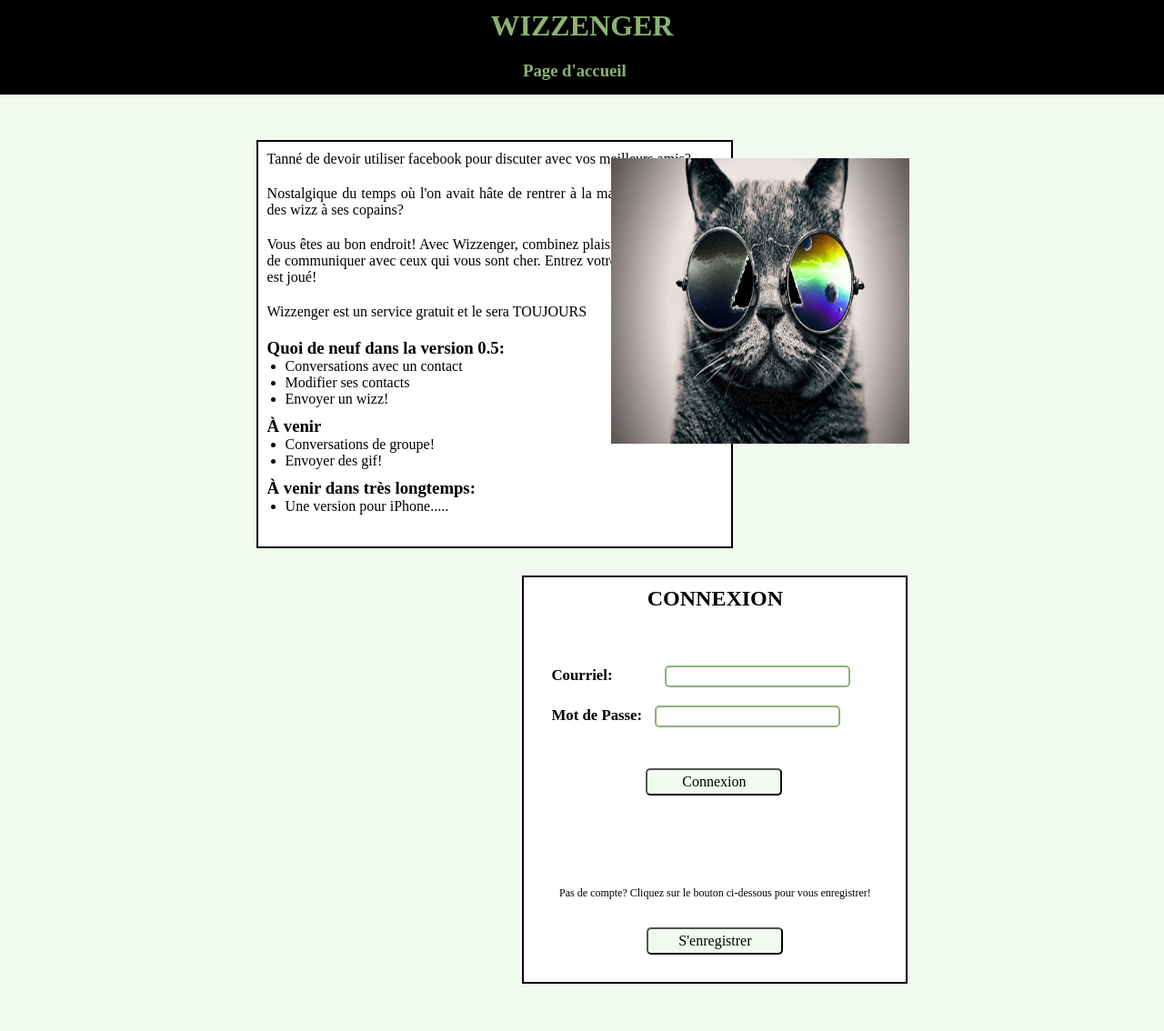
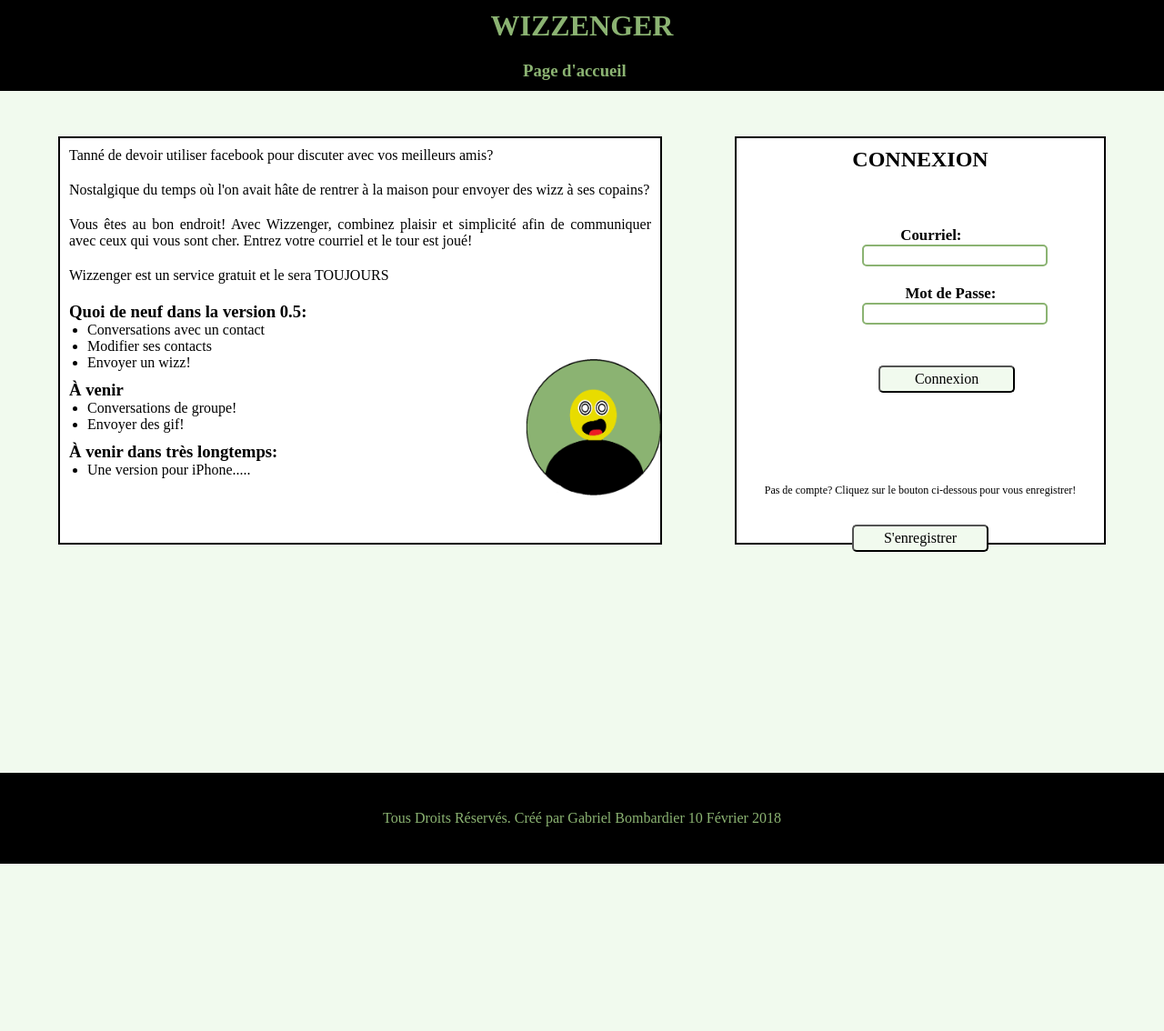
Before and after one commit to 1992gabb/WebWizzenger, a PHP site: page / in a window 1280 px wide. Shown: the whole page at 91% size. After the commit the page ends 950 px from the top, so only its background shows below. Run offline with PHP 8.4, Linux system fonts and the light colour scheme; some libraries are stand-ins or nearby versions; some web fonts are replaced.

Commit message:
CHANGED THE STYLE
- Added footer
- Display alert on bad login
- Added Wizzenger Icon

```diff
--- a/css/style.css
+++ b/css/style.css
@@ -5,6 +5,10 @@
 }
 
 html{
+	height:100%;
+}
+
+body{
 	height:100%;
 }
 
@@ -29,7 +33,6 @@
 /* ---------------------- Le contenu de la page index----------------------  */
 #index_body{
 	width:100%;
-	height:980px;
 	margin:auto;
 	padding-top:10px;
 	background-color:#F1FAEE;
@@ -40,6 +43,7 @@
 
 header{
 	width:100%;
+	height:100px;
 	display:block;
 	margin:auto;
 	color:#8bb372;
@@ -64,8 +68,8 @@
 }
 
 #index_content{
-	width:80%;
-	height:980px;
+	width:100%;
+	height:665px;
 	margin:auto;
 	padding-top:50px;
 }
@@ -73,12 +77,12 @@
 #login_zone{
 	color:black;
 	text-align: center;
-	width:400px;
+	width:30%;
 	height:425px;
 	float:right;
 	border:2px solid black;
 	background-color:white;
-	margin-right: 15%;
+	margin-right: 5%;
 	padding:10px;
 	margin-left:3%;
 }
@@ -105,7 +109,7 @@
 #btn_submit, #btn_register{
 	height:30px;
 	width:150px;
-	margin:30px auto 5px auto;
+	margin:30px 0 5px 18%;
     -webkit-border-radius: 5px;
 	border-radius: 5px;
 	font-family:"Raleway-Regular";
@@ -126,12 +130,12 @@
 
 #ligne1, #ligne2{
 	font-size:0.7em;
-	margin:60px 40px 0px 20px;
+	margin:60px 0 0 20%;
 	float:left;
 }
 
 #ligne2{
-	margin:20px 20px 0px 20px;
+	margin:20px 0 0 20%;
 }
 
 .popup {
@@ -157,15 +161,33 @@
 
 /* ---------------------- Message d'accueil ----------------------  */
 #index_message{
-	width:500px;
+	width:50%;
 	height:425px;
 	padding:10px;
 	border:2px solid black;
 	text-align: justify;
 	float:left;
-	margin-left:15%;
+	margin-left:5%;
 	margin-bottom:30px;
 	background-color:white;
+	position: relative;
+}
+
+#img_wizz{
+	width: 150px;
+	height:150px;
+	margin:20px 50px;
+	display:block;
+	position:absolute;
+	top:50%;
+	left:70%;
+}
+
+/* Pour faire l'effet wizz */
+#img_wizz:hover {
+    animation: shake 0.5s;
+    /* Le nombre de fois que l'on recommence*/
+    animation-iteration-count: infinite;
 }
 
 p{
@@ -181,29 +203,22 @@
 }
 
 /* ----------------------  Le footer ----------------------  */
-#img_wizz{
-	width: 32%;
-	height:32%;
-	margin:20px -13%;
-	display:inline-block;
-	opacity:0;
-	transition: all 0.5s ease;
-}
+
 
 footer{
 	width:100%;
+	height:100px;
 	text-align:center;
 	margin-top:35px;
 	color:black;
+	background-color: black;
+	color:#8bb372;
+	line-height: 100px;
+	font-family: "Raleway-Regular";
 }
 
 
-/* Pour faire l'effet wizz */
-#img_wizz:hover {
-    animation: shake 0.5s;
-    /* Le nombre de fois que l'on recommence*/
-    animation-iteration-count: infinite;
-}
+
 
 @keyframes shake {
     0% { transform: translate(1px, 1px) rotate(0deg); }
@@ -231,7 +246,7 @@
 	color:black;
 	text-align: center;
 	width:600px;
-	height:425px;
+	height:465px;
 	float:left;
 	border:2px solid black;
 	background-color:white;
@@ -247,6 +262,7 @@
 .lignes_register h2{
 	display:inline;
 }
+
 
 #register_zone input[type=text],#register_zone input[type=password] {
 	width:300px;
@@ -639,13 +655,6 @@
 	height:50px;
 	width:50px;
 }
-
-
-
-
-footer{
-	display:none;
-}
 /* -------------------- Fin de la page main ------------------------ */
 
 
@@ -677,19 +686,11 @@
 		margin:30px auto;
 	}
 
-	#img_wizz{
-		width: 450px;
-		height:450px;
-		margin:150px auto;
-		display:block;
-		opacity:0;
-		transition: all 3s ease;
-	}
-
 	footer{
 		position:absolute;
 		bottom:0%;
 		font-size:2em;
+		font-family: "Raleway-Regular";
 	}
 }
 
--- a/index.html
+++ b/index.html
@@ -33,8 +33,15 @@
 			}
 		}
 
-		function signIn(){
+		function signIn(event, action){
+			let ok = true;
+			if(action == "key"){
+				if(event.keyCode != 13){
+					ok = false;
+				}
+			}
 
+			if(ok){
 				firebase.auth().setPersistence(firebase.auth.Auth.Persistence.SESSION)
 				.then(function() {
 					// Existing and future Auth states are now persisted in the current
@@ -51,7 +58,7 @@
 					// Handle Errors here.
 					var errorCode = error.code;
 					var errorMessage = error.message;
-				console.log(errorMessage);
+					alert(errorMessage);
 
 				});
 
@@ -63,6 +70,7 @@
 					}
 				});
 				console.log(currentUser);
+			}
 		}
 	</script>
 
@@ -97,6 +105,7 @@
 				<ul>
 					<li>Une version pour iPhone.....</li>
 				</ul>
+				<img id="img_wizz" src="images/iconWizz.png"></img>
 			</div>
 
 			<div id="login_zone">
@@ -109,11 +118,11 @@
 					<div class="vider"></div>
 					<div id = "ligne2">
 						<h2>Mot de Passe: </h2>
-						<input type="password" name="pwd" id="password" placeholder="" value = "">
+						<input type="password" name="pwd" id="password" placeholder="" value = "" onkeyup = "signIn(event, 'key')">
 					</div>
 					<div class="vider"></div>
 					<div id="zone_boutons_index">
-						<button onclick="signIn()" id="btn_submit">Connexion</button>
+						<button onclick="signIn(event, 'click')" id="btn_submit">Connexion</button>
 					</div>
 				<!-- </form> -->
 				<p style = "font-size:12px;margin-top:175px;">Pas de compte? Cliquez sur le bouton ci-dessous pour vous enregistrer!</p>
@@ -121,7 +130,7 @@
 			</div>
 
 
-			<img id="img_wizz" src="images/back.jpg"></img>
+
 			<div id="mess_mobile">
 				<p>Pour utiliser l'application sur mobile, veuillez nous visiter sur le <a href="#">Play Store</a>!</p>
 
--- a/main.html
+++ b/main.html
@@ -113,6 +113,5 @@
 				<button id = "button_send" onclick="sendMessage(0)"></button>
 			</div>
 		</div>
-		<footer>Tous Droits Réservés.                Créé par Gabriel Bombardier                  10 Février 2018</footer>
 	</body>
 </html>
--- a/register.html
+++ b/register.html
@@ -85,8 +85,6 @@
 			}
 		</script>
 	<body id = "register_body">
-
-
 		<header>
 				<h1>WIZZENGER</h1>
 				<h3>Page Register</h3>
@@ -123,5 +121,6 @@
 			<button onclick="register()" id="btn_confirmRegister">S'enregistrer</button>
 		</div>
 		<button id = "register_logout" onclick="goBack()">Retourner à la page d'accueil</button>
+		<footer>Tous Droits Réservés.                Créé par Gabriel Bombardier                  10 Février 2018</footer>
 	</body>
 </html>
```
Also changed, not shown: images/iconWizz.png (added). Lines whose indentation alone changed are shown as unchanged.
